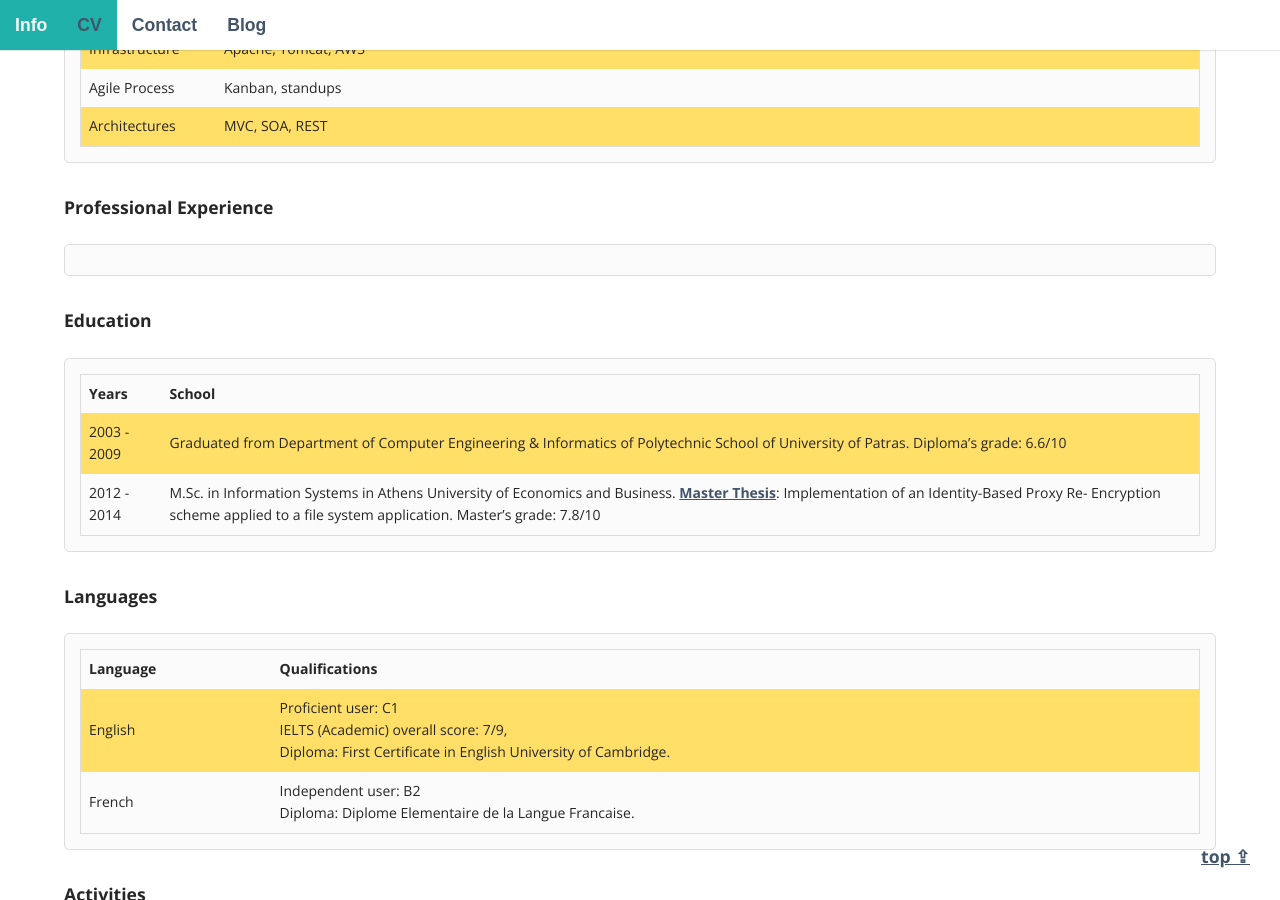
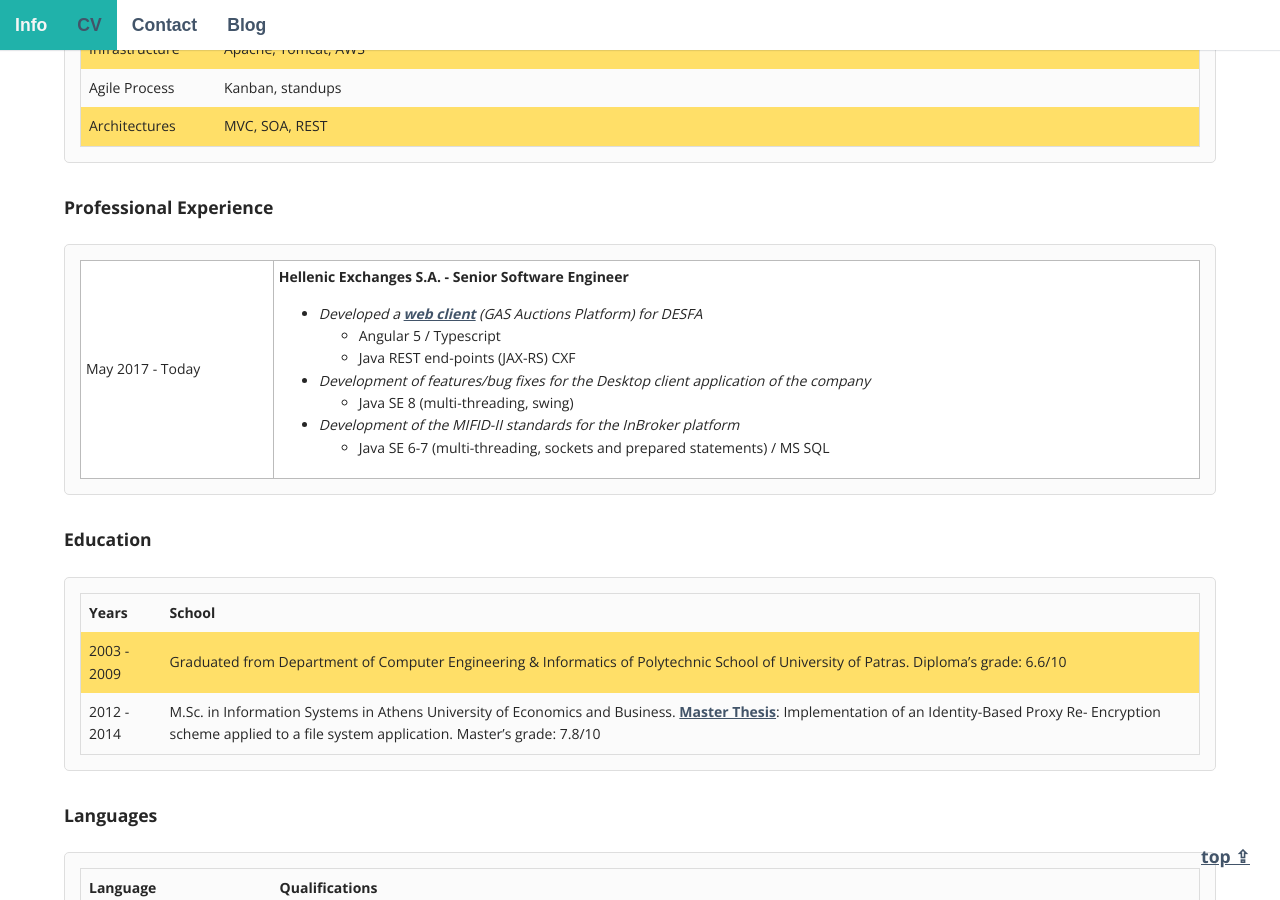
Before and after one commit to jkonst/jkonst.github.io, a Jekyll site: the page built from _pages/02_cv.md, in a window 1280 px wide and 900 px high, scrolled down 1264 px. Built offline with Jekyll 4.4.1, drawn with Linux system fonts in a browser that asks for light colours; some web fonts are replaced.

Commit message:
including cv professional experience section to a separate page

```diff
--- /dev/null
+++ b/_includes/cv-prof-exp.html
@@ -0,0 +1,29 @@
+<div class="cv-pro">
+<table>
+ <tr>
+  <td>May 2017 - Today</td>
+  <td>
+   <b>Hellenic Exchanges S.A. - Senior Software Engineer</b>
+   <ul>
+    <li><i>Developed a <a href="http://desfa.xoas.inbroker.gr/Gas">web client</a> (GAS Auctions Platform) for DESFA</i>
+    <ul>
+     <li>Angular 5 / Typescript</li>
+     <li>Java REST end-points (JAX-RS) CXF</li>
+    </ul>
+   </li>
+   <li><i>Development of features/bug fixes for the Desktop client application of the company</i>
+     <ul>
+      <li>Java SE 8 (multi-threading, swing)</li>
+     </ul>
+   </li>
+   <li>
+    <i>Development of the MIFID-II standards for the InBroker platform</i>
+    <ul>
+     <li>Java SE 6-7 (multi-threading, sockets and prepared statements) / MS SQL</li>
+    </ul>
+   </li>
+  </ul>
+ </td>
+</tr>
+</table>
+</div>
--- a/_pages/02_cv.md
+++ b/_pages/02_cv.md
@@ -120,6 +120,7 @@
   <h4>Professional Experience</h4>
   <section class="cv-section">
    <a id="pro"></a>
+   {% include cv-prof-exp.html %}
   </section>
 
 
--- a/_sass/_layout.scss
+++ b/_sass/_layout.scss
@@ -286,3 +286,16 @@
   }
   }
 }
+div.cv-pro{
+ table {
+  border-collapse: collapse;
+  width:100%;
+  td {
+   border: 1px solid #bbb;
+   padding:5px;
+  }
+  tr:nth-child(odd){
+   background-color: #fff;
+  }
+ }
+}
```
Also changed, not shown: 3 other files.
